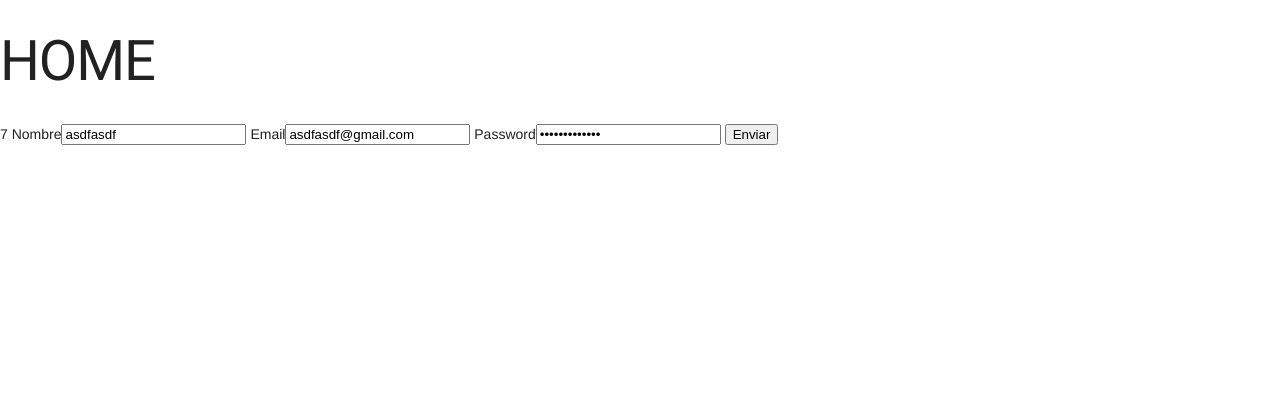
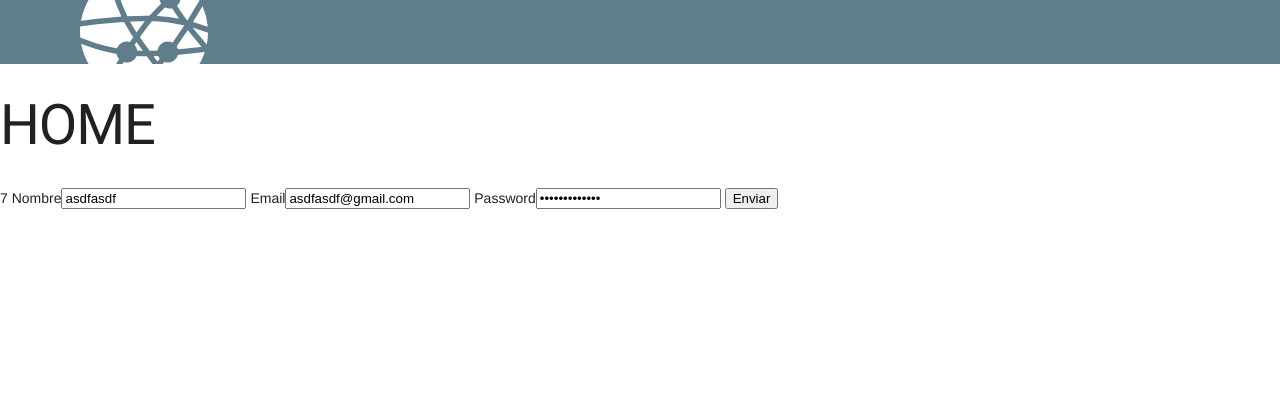
Before and after one commit to mrmar096/businesspoweron, a CodeIgniter app: page /database/ in a window 1280 px wide. Shown: the top 420 px of the page. After the commit the page ends 209 px from the top, so only its background shows below. Run offline with CodeIgniter, Linux system fonts and the light colour scheme; some libraries are stand-ins or nearby versions.

Commit message:
ajlkfjaslkfjasldkfjlask

```diff
--- a/application/views/commons/header.php
+++ b/application/views/commons/header.php
@@ -7,11 +7,13 @@
     <!--Material Design Fonts-->
     <link href="https://fonts.googleapis.com/icon?family=Material+Icons"type="text/css" rel="stylesheet">
     <link href="<?=base_url('resources/css/style.css')?>" type="text/css" rel="stylesheet">
-    <link rel="stylesheet" href="<?=base_url('/bower_components/material-design-lite/material.min.css')?>" type="text/css">
+    <link rel="stylesheet" href="https://code.getmdl.io/1.3.0/material.blue_grey-light_blue.min.css" />
     <meta name="viewport" content="width=device-width, initial-scale=1">
 </head>
 <body>
-<!--Para Cargar Vistas por ejemplo un nav se haria asi
-<?php// $this->load->view('commons/nav');
+
+<?php
+    if ($this->session->get_userdata()){
+        $this->load->view('commons/nav');
+    }
 ?>
--->
--- /dev/null
+++ b/application/views/commons/nav.php
@@ -0,0 +1,19 @@
+
+<div class="mdl-layout mdl-js-layout mdl-layout--fixed-header">
+
+    <div
+        class="android-header mdl-layout__header mdl-layout__header--waterfall">
+        <div class="mdl-layout__header-row">
+				<span class="android-title mdl-layout-title title-font"> <img
+                        class="android-logo-image" src="<?=base_url('resources/img/logo_blank.png');?>"> <span
+                        class="title-font"></span>
+				</span>
+            <!-- Add spacer, to align navigation to the right in desktop -->
+            <div class="android-header-spacer mdl-layout-spacer"></div>
+
+            <!-- Navigation -->
+            <div class="android-navigation-container">
+                <a class="mdl-navigation__link" href=""></a>
+            </div>
+        </div>
+    </div>
```
Also changed, not shown: resources/img/logo_blank.png (added).
